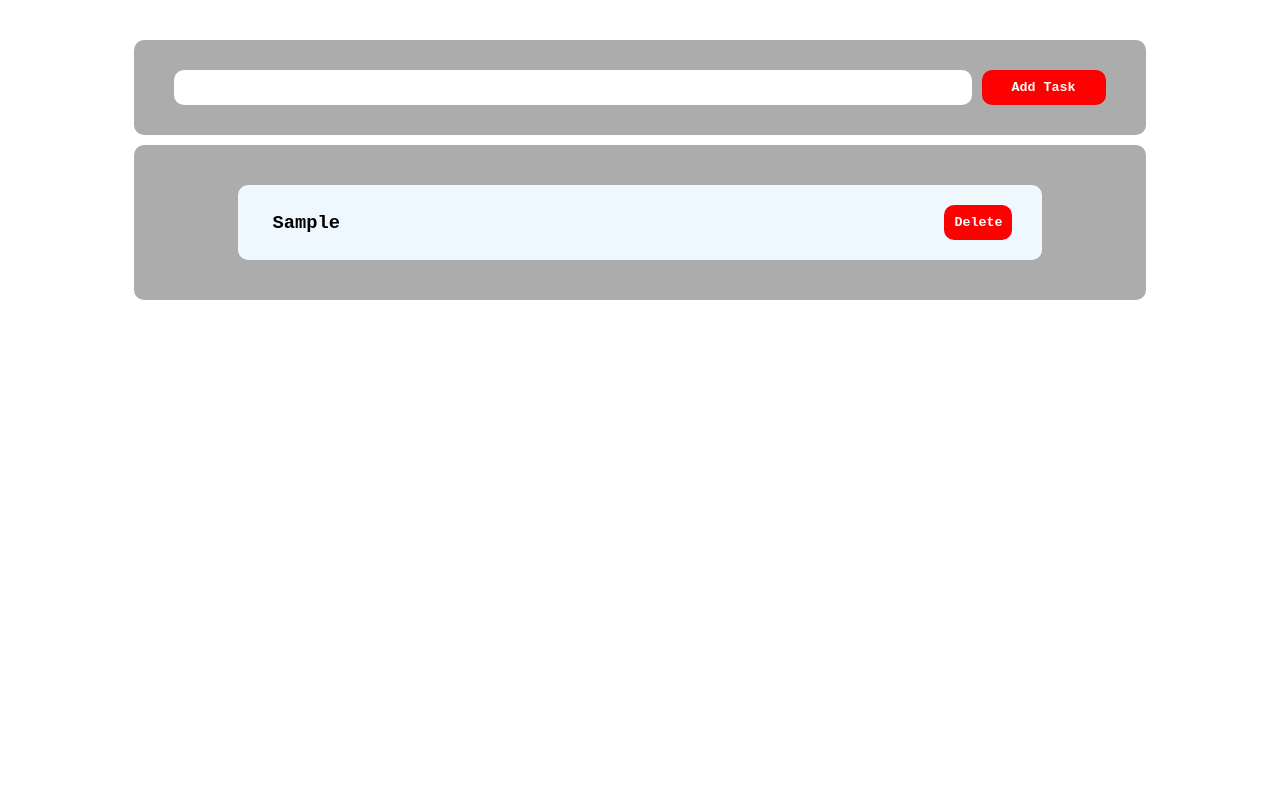
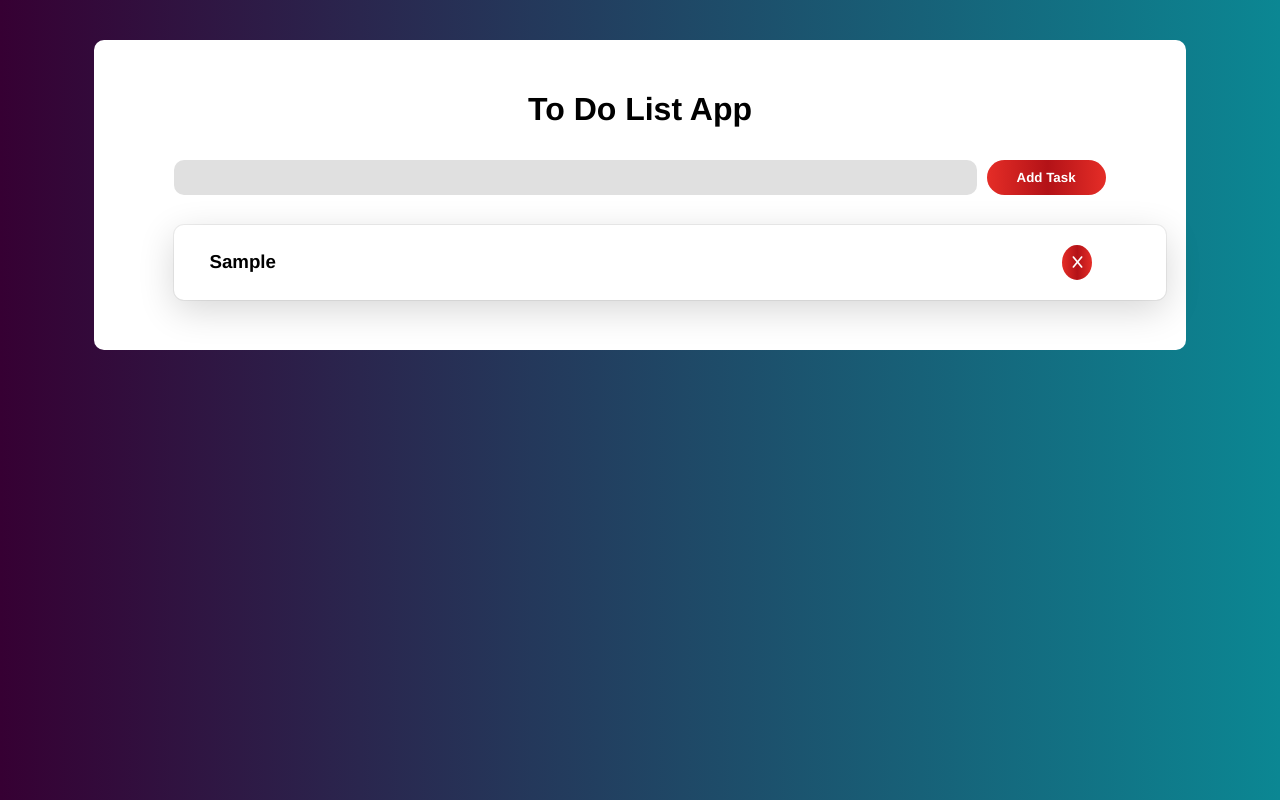
Before and after one commit to Derrarabdelillah/ToDoApp_js, a plain HTML site: page index.html in a window 1280 px wide. Both pictures are taken after typing "Sample" into the empty fields and a click on the input "Add Task". Drawn offline with Linux system fonts and the light colour scheme.

Commit message:
change the style of the website

```diff
--- a/index.html
+++ b/index.html
@@ -4,30 +4,20 @@
     <meta charset="UTF-8">
     <link rel="stylesheet" href="style.css">
     <meta name="viewport" content="width=device-width, initial-scale=1.0">
+    <link rel="stylesheet" href="https://cdnjs.cloudflare.com/ajax/libs/font-awesome/6.7.2/css/all.min.css" integrity="sha512-Evv84Mr4kqVGRNSgIGL/F/aIDqQb7xQ2vcrdIwxfjThSH8CSR7PBEakCr51Ck+w+/U6swU2Im1vVX0SVk9ABhg==" crossorigin="anonymous" referrerpolicy="no-referrer" />
     <title>To Do list app</title>
 </head>
 <body>
 
     <div class="container">
-
+        <div class="desc">
+            <h1>To Do List App</h1>
+        </div>
         <div class="form">
             <input type="text" class="input" />
             <input type="submit" class="add" value="Add Task">
         </div>
-
-        <div class="tasks">
-
-            <!-- <div class="list">
-                <h3>this is the inner text</h3>
-                <button class="delete">Delete</button>
-            </div>
-
-            <div class="list done">
-                <h3>this is the inner text</h3>
-                <button class="delete">Delete</button>
-            </div> -->
-
-        </div>
+        <div class="tasks"></div>
     </div>
 
     <script src="script.js"></script>
--- a/script.js
+++ b/script.js
@@ -12,19 +12,19 @@ let tasksDiv = document.querySelector(".tasks");
 // --- Add the task element to the tasksDiv
 
 
-let arrayOfTasks = [];
+let dataTsk = [];
 
 // check if there is data in local Storage to Show it
-if( localStorage.getItem("tasks") ) {
-    arrayOfTasks = JSON.parse(localStorage.getItem("tasks"));
+if (localStorage.getItem("tasks")) {
+    dataTsk = JSON.parse(localStorage.getItem("tasks"));
 }
 
 // Trigger Get Data from local Storage Function
 getData();
 
-addTsk.onclick = function() {
+addTsk.onclick = function () {
 
-    if( userTxt.value !== "" ) {
+    if (userTxt.value !== "") {
         addTasksToArray(userTxt.value); // save the task to the array
         userTxt.value = ""; // clear the input field
     };
@@ -35,12 +35,22 @@ addTsk.onclick = function() {
 // Click on Task Element
 tasksDiv.addEventListener("click", (e) => {
     // Delete Button
-    if( e.target.classList.contains("delete") ) {
+    if (e.target.classList.contains("delete")) {
         delItm(e.target.parentElement.getAttribute("data-id"));
+        // remove task from page
         e.target.parentElement.remove();
+    }
+
+    if (e.target.classList.contains("list")) {
+        // Toggle Completed for the task
+        changcomp(e.target.getAttribute("data-id"));
+        // toggle done class in the element clicked
+        e.target.classList.toggle("done");
     }
 })
 
+// this function add the user task to object and push the object to
+// the array
 function addTasksToArray(taskTxt) {
 
     // Task Data
@@ -51,28 +61,28 @@ function addTasksToArray(taskTxt) {
     };
 
     // push the task data to the array
-    arrayOfTasks.push(task);
-    addElementsToPageFrom(arrayOfTasks);
+    dataTsk.push(task);
+    addElementsToPageFrom(dataTsk);
 
     // Add Data Array to Local Storage
-    savetoLocal(arrayOfTasks);
+    savetoLocal(dataTsk);
 
 };
 
 // create a function to add elements to page from array of tasks
-function addElementsToPageFrom(arrayOfTasks) {
+function addElementsToPageFrom(dataTsk) {
 
     // Empty the Div inner HTML
     tasksDiv.innerHTML = "";
 
     // Loop Through the array of tasks
-    arrayOfTasks.forEach( (task) => {
+    dataTsk.forEach((task) => {
 
         // Create New Div Element
         let div = document.createElement("div");
         div.className = "list";
 
-        if( task.completed ){
+        if (task.completed) {
             div.className = "list done";
         }
 
@@ -89,28 +99,47 @@ function addElementsToPageFrom(arrayOfTasks) {
         // Create Delete Button
         let span = document.createElement("button");
         span.className = "delete";
-        span.appendChild(document.createTextNode("Delete"));
+        // Delete Icon
+        let delIcon = document.createElement("i");
+        delIcon.classList = "fa-solid fa-x del";
+        span.appendChild(delIcon);
 
         // Add the delete button to the parent div
         div.appendChild(span);
+
         // Add the div element to the divTask
         tasksDiv.appendChild(div);
-    } )
+    })
 };
 
-function savetoLocal(arrayOfTasks) {
-    localStorage.setItem("tasks", JSON.stringify(arrayOfTasks));
+// function to add data from array to local Storage
+function savetoLocal(dataTsk) {
+    localStorage.setItem("tasks", JSON.stringify(dataTsk));
 };
 
+// function to get data from local Storage
 function getData() {
     let data = localStorage.getItem("tasks");
-    if( data ) {
+    if (data) {
         let tasks = JSON.parse(data);
         addElementsToPageFrom(tasks);
     }
 }
 
+// this function delete the task target from array Of Tasks.
+// with the method of filter and save new array Task data to local Storage.
 function delItm(taskId) {
-    arrayOfTasks = arrayOfTasks.filter( (t) =>t.id != taskId );
-    savetoLocal(arrayOfTasks);
+    dataTsk = dataTsk.filter((t) => t.id != taskId);
+    savetoLocal(dataTsk);
 }
+
+
+function changcomp(taskId) {
+
+    for (let i = 0; i < dataTsk.length; i++) {
+        if (dataTsk[i].id == taskId) {
+            dataTsk[i].completed == false ? (dataTsk[i].completed = true) : (dataTsk[i].completed = false);
+        }
+    }
+    savetoLocal(dataTsk);
+}
--- a/style.css
+++ b/style.css
@@ -1,21 +1,28 @@
 body {
-    font-family: 'Courier New', Courier, monospace;
+    font-family:'Franklin Gothic Medium', 'Arial Narrow', Arial, sans-serif;
+    background: linear-gradient(to right, #360033, #0b8793);
 }
 
 * {
-    font-family: 'Courier New', Courier, monospace;
+    font-family:'Franklin Gothic Medium', 'Arial Narrow', Arial, sans-serif;
     transition: 0.3s all;
 }
 
 
 .container {
+    background-color: white;
     width: 80%;
     margin: 40px auto;
+    padding: 30px 40px;
+    border-radius: 10px;
+}
+
+.desc {
+    text-align: center;
 }
 
 .form {
-    padding: 30px 40px;
-    background-color: #acacac;
+    padding: 10px 40px;
     display: flex;
     align-items: center;
     gap: 10px;
@@ -35,60 +42,102 @@ input {
 }
 
 .form .input {
-    width: 80%;
+    width: 100%;
     padding: 10px 30px;
     border-radius: 10px;
     border: none;
+    background-color: #e0e0e0;
 }
 
 .add {
     cursor: pointer;
-    background-color: red;
     color: white;
     font-weight: bold;
+    border-radius: 50px;
+    background-image: linear-gradient(to right, #e52d27 0%, #b31217  51%, #e52d27  100%);
 }
 
 .add:hover {
     scale: 1.04;
+    background-position: right center;
 }
 
 .tasks {
-    padding: 30px 40px;
-    margin-top: 10px;
-    background-color: #acacac;
+    padding: 10px 40px;
     border-radius: 10px;
 }
 
 .list {
-    background-color: aliceblue;
-    width: 80%;
+    width: 100%;
     margin: 10px auto;
     display: flex;
     align-items: center;
     gap: 10px;
     padding: 20px 30px;
     border-radius: 10px;
+    cursor: pointer;
+    box-shadow: rgba(0, 0, 0, 0.16) 0px 10px 36px 0px, rgba(0, 0, 0, 0.06) 0px 0px 0px 1px;
 }
 
 h3 {
+    line-height: 30px;
     margin: 0 5px;
     width: 90%;
 }
 
-.list .delete {
+button {
     padding: 10px;
     border: none;
-    background-color: red;
     font-weight: bold;
     color: white;
     cursor: pointer;
-    border-radius: 10px;
+    border-radius: 50%;
+    background-image: linear-gradient(to right, #e52d27 0%, #b31217  51%, #e52d27  100%);
 }
 
-.delete:hover {
-    scale: 1.04;
+.list .delete {
+    /*  */
+}
+
+button:hover {
+    scale: 1.1;
 }
 
 .done {
     opacity: 0.7;
 }
+
+
+.doneBtn {
+    background-color: green;
+}
+
+i {
+    z-index: 10000;
+}
+
+
+@media (max-width: 370px) {
+    .form {
+        display: block;
+        place-items: center;
+        padding: 20px;
+        overflow: hidden;
+    }
+
+    .form .input {
+        width: 70%;
+        overflow: hidden;
+    }
+
+    .add {
+        margin-top: 10px;
+        padding: 10px;
+    }
+
+    .container {
+        padding: 10px 20px;
+    }
+
+
+}
```
